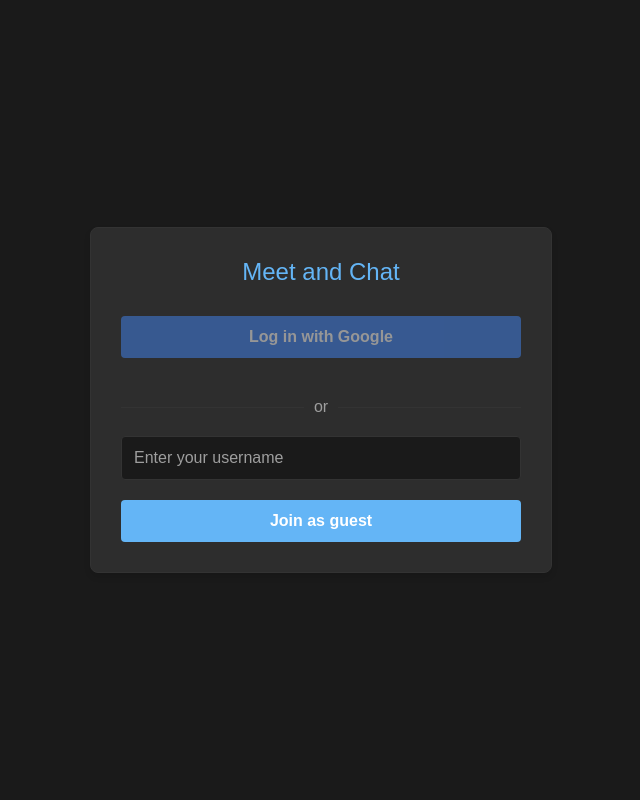
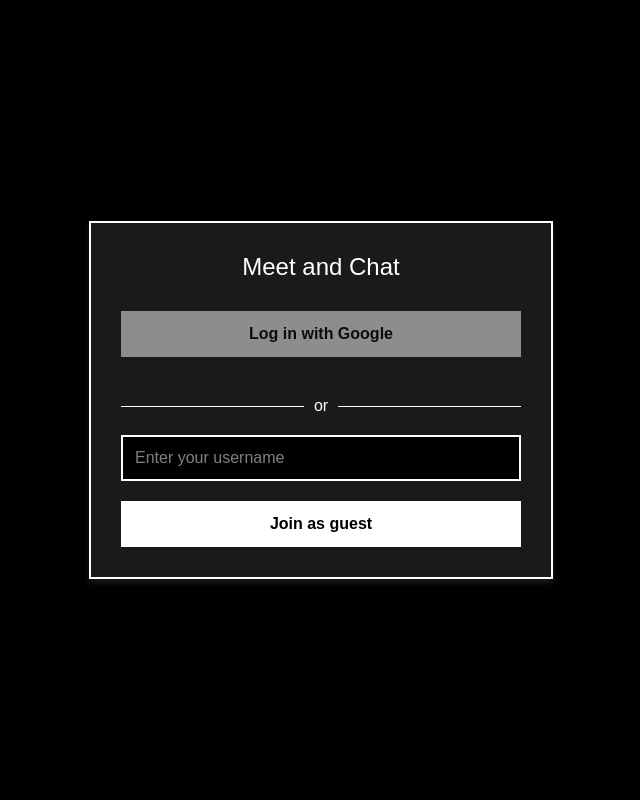
Before and after one commit to AlexShonia/meet-and-chat, a Django app: page / in a window 1280 px wide. Shown: the whole page, without its empty margins (319-959 px from the left). Run offline with Django 5.2, Linux system fonts and the light colour scheme.

Commit message:
redesign ui to black and white with sharp edges

```diff
--- a/app/meet_n_chat/templates/index/index.html
+++ b/app/meet_n_chat/templates/index/index.html
@@ -5,7 +5,7 @@
     <title>Welcome to Chat</title>
     <style>
       body {
-        background-color: #1a1a1a;
+        background-color: #000000;
         color: #ffffff;
         font-family: Arial, sans-serif;
         margin: 0;
@@ -17,17 +17,17 @@
         justify-content: center;
       }
       .container {
-        background-color: #2d2d2d;
+        background-color: #1a1a1a;
         padding: 30px;
-        border-radius: 8px;
-        border: 1px solid #333;
+        border-radius: 0;
+        border: 2px solid #ffffff;
         width: 100%;
         max-width: 400px;
         text-align: center;
-        box-shadow: 0 4px 6px rgba(0, 0, 0, 0.1);
+        box-shadow: 0 4px 6px rgba(255, 255, 255, 0.1);
       }
       .title {
-        color: #64B5F6;
+        color: #ffffff;
         font-size: 24px;
         margin-bottom: 30px;
       }
@@ -35,13 +35,13 @@
         display: flex;
         align-items: center;
         margin: 20px 0;
-        color: #9e9e9e;
+        color: #ffffff;
       }
       .divider::before,
       .divider::after {
         content: "";
         flex: 1;
-        border-bottom: 1px solid #333;
+        border-bottom: 1px solid #ffffff;
       }
       .divider::before {
         margin-right: 10px;
@@ -52,18 +52,19 @@
       .google-btn {
         width: 100%;
         padding: 12px;
-        background-color: #4285F4;
-        color: white;
-        border: none;
-        border-radius: 4px;
+        background-color: #ffffff;
+        color: #000000;
+        border: 2px solid #ffffff;
+        border-radius: 0;
         cursor: pointer;
         font-size: 16px;
         font-weight: bold;
-        transition: background-color 0.2s;
+        transition: all 0.2s;
         margin-bottom: 20px;
       }
       .google-btn:hover {
-        background-color: #357ABD;
+        background-color: #000000;
+        color: #ffffff;
       }
       form {
         width: 100%;
@@ -75,40 +76,41 @@
       .form-group label {
         display: block;
         margin-bottom: 8px;
-        color: #e0e0e0;
+        color: #ffffff;
         font-size: 16px;
       }
       input[type="text"] {
         width: 100%;
         padding: 12px;
-        border: 1px solid #333;
-        border-radius: 4px;
-        background-color: #1a1a1a;
+        border: 2px solid #ffffff;
+        border-radius: 0;
+        background-color: #000000;
         color: #ffffff;
         font-size: 16px;
         box-sizing: border-box;
       }
       input[type="text"]:focus {
         outline: none;
-        border-color: #64B5F6;
+        border-color: #ffffff;
       }
       input[type="text"]::placeholder {
-        color: #9e9e9e;
+        color: #808080;
       }
       .guest-btn {
         width: 100%;
         padding: 12px;
-        background-color: #64B5F6;
-        color: white;
-        border: none;
-        border-radius: 4px;
+        background-color: #ffffff;
+        color: #000000;
+        border: 2px solid #ffffff;
+        border-radius: 0;
         cursor: pointer;
         font-size: 16px;
         font-weight: bold;
-        transition: background-color 0.2s;
+        transition: all 0.2s;
       }
       .guest-btn:hover {
-        background-color: #42A5F5;
+        background-color: #000000;
+        color: #ffffff;
       }
       .disabled {
         opacity: 0.5;
```
Also changed, not shown: app/meet_n_chat/templates/chat/choose.html (+31 -29 lines), app/meet_n_chat/templates/chat/room.html (+32 -26 lines).
